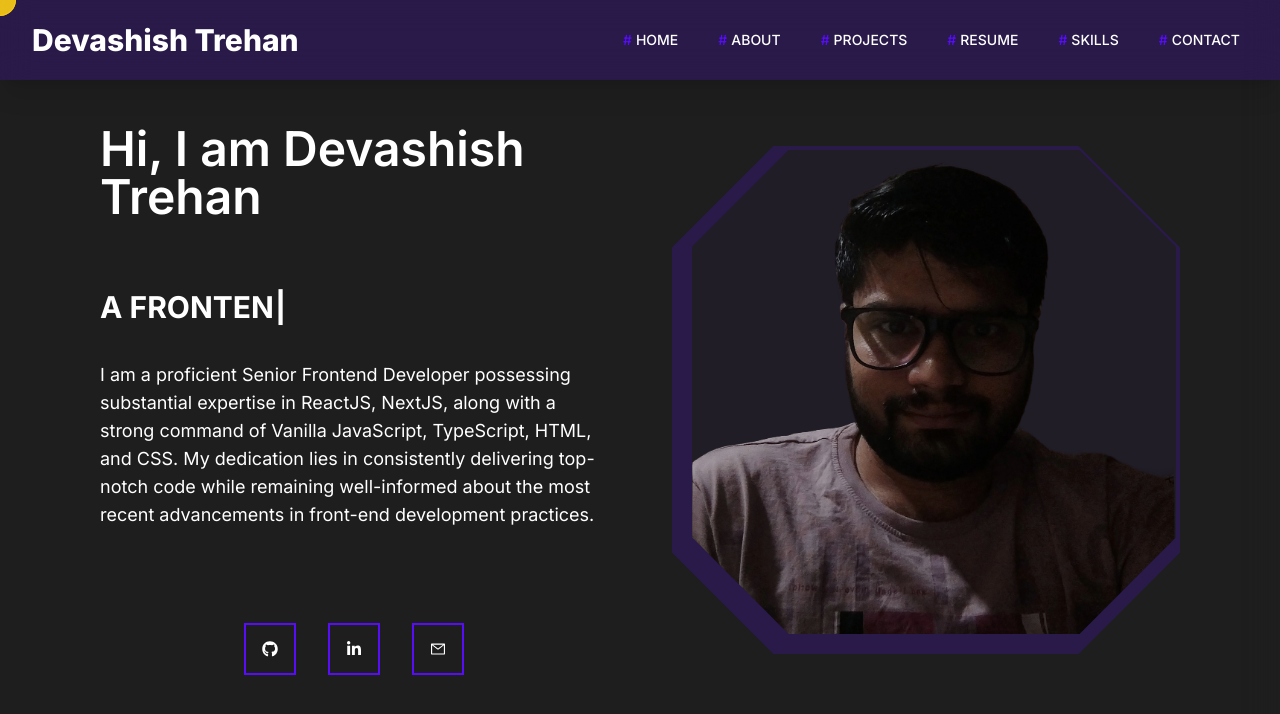
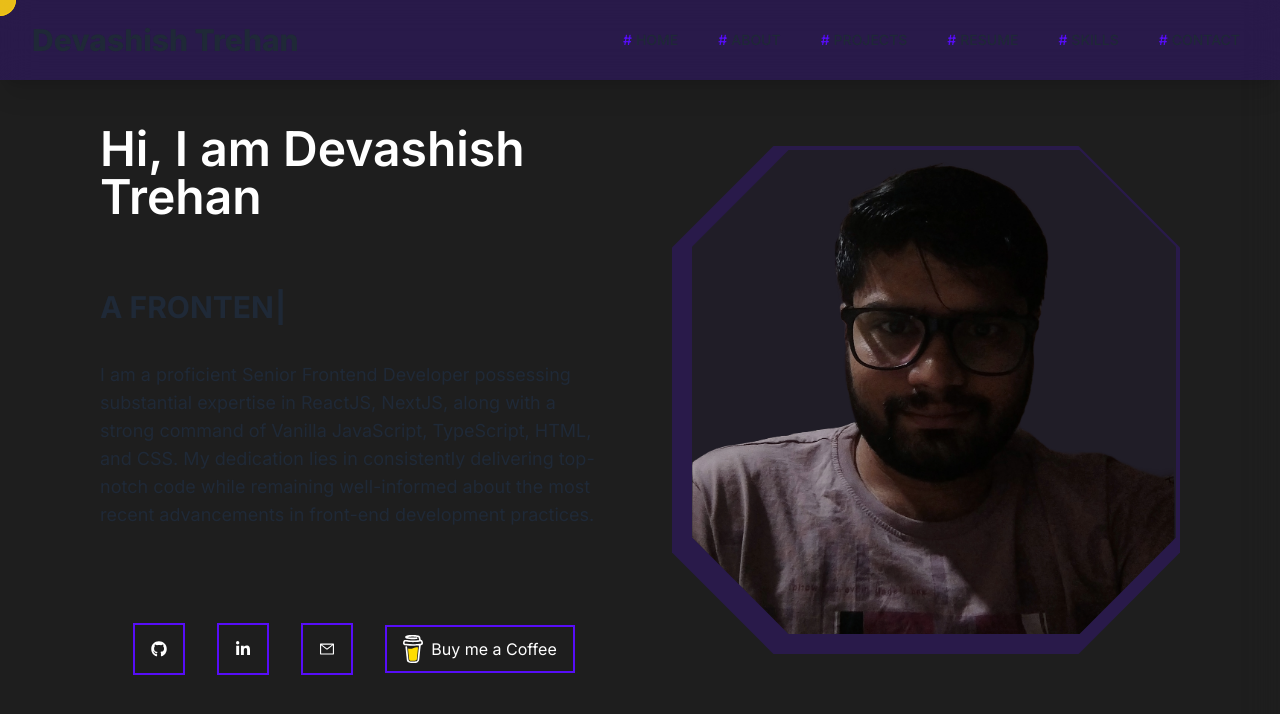
Before and after one commit to siddharthBadola/dev-portfolio, a Next.js app: page / in a window 1280 px wide. Shown: the top 714 px of the page. Built offline with nearby package versions, Linux system fonts and the light colour scheme.

Commit message:
added buymecoffee link

```diff
--- a/next.config.mjs
+++ b/next.config.mjs
@@ -7,17 +7,10 @@ await import("./src/env.mjs");
 /** @type {import("next").NextConfig} */
 const config = {
   reactStrictMode: true,
+  images:{
+    dangerouslyAllowSVG: true,
+  }
 
-  /**
-   * If you have `experimental: { appDir: true }` set, then you must comment the below `i18n` config
-   * out.
-   *
-   * @see https://github.com/vercel/next.js/issues/41980
-   */
-  i18n: {
-    locales: ["en"],
-    defaultLocale: "en",
-  },
 };
 
 export default config;
--- a/src/components/home.tsx
+++ b/src/components/home.tsx
@@ -44,7 +44,7 @@ const Home = (props: SectionProps) => {
           consistently delivering top-notch code while remaining well-informed
           about the most recent advancements in front-end development practices.
         </p>
-        <SocialMediaButtons className="m-auto mt-16" />
+        <SocialMediaButtons className="m-auto mt-16" showBuyMeCoffeeButton />
       </div>
       <div className="order-1 my-8 lg:order-2">
         <div className="bevel-clip mx-auto flex w-fit items-center justify-center bg-primary bg-opacity-20 p-3">
--- a/src/components/navbar.tsx
+++ b/src/components/navbar.tsx
@@ -73,7 +73,7 @@ const Navbar = () => {
         <div
           className={
             nav
-              ? "fixed left-0 top-0 h-screen w-[75%] bg-slate-100 p-5 duration-500 ease-in dark:bg-black sm:w-[60%] sm:p-10 md:w-[45%]"
+              ? "fixed left-0 top-0 h-screen w-[75%] bg-slate-100 p-5 duration-500 ease-in sm:w-[60%] sm:p-10 md:w-[45%]"
               : "fixed left-[-100%] top-0 p-10 duration-500 ease-in"
           }
           ref={ref}
--- a/src/components/skills.tsx
+++ b/src/components/skills.tsx
@@ -10,10 +10,10 @@ const Skills = (props: SectionProps) => {
       <div className="flex flex-wrap items-center justify-around gap-8 py-2 text-lg">
         {SUBJECT_DATA.Skills.map((item, idx) => (
           <div
-            className="flex min-h-[150px] w-[150px] md:min-h-[200px] md:w-[200px] flex-col items-center justify-center gap-8 border border-primary p-4 text-center shadow-card shadow-primary/30"
+            className="flex min-h-[150px] w-[150px] flex-col items-center justify-center gap-8 border border-primary p-4 text-center shadow-card shadow-primary/30 md:min-h-[200px] md:w-[200px]"
             key={idx}
           >
-            <p className="whitespace-nowrap text-xl md:text-2xl font-medium">
+            <p className="whitespace-nowrap text-xl font-medium md:text-2xl">
               {item.name}
             </p>
             <div
--- a/src/components/socialMediaButtons.tsx
+++ b/src/components/socialMediaButtons.tsx
@@ -4,17 +4,21 @@ import { FaGithub, FaLinkedinIn } from "react-icons/fa";
 import Button from "./button";
 import { SUBJECT_DATA } from "@/config/constants";
 import cn from "@/lib/utils";
+import Image from "next/image";
 
 interface SocialMediaButtonsProps {
   className?: string;
   buttonClassName?: string;
+  showBuyMeCoffeeButton?: boolean;
 }
 
 const SocialMediaButtons = ({
   className = "",
   buttonClassName = "",
+  showBuyMeCoffeeButton = false,
 }: SocialMediaButtonsProps) => {
-  const { social_media_links } = SUBJECT_DATA;
+  const { github, linkedin, email, buyMeCoffee } =
+    SUBJECT_DATA?.social_media_links || {};
 
   return (
     <div
@@ -25,7 +29,7 @@ const SocialMediaButtons = ({
     >
       <Button
         as="a"
-        href={social_media_links.github}
+        href={github}
         target="_blank"
         rel="noreferrer"
         icon
@@ -35,7 +39,7 @@ const SocialMediaButtons = ({
       </Button>
       <Button
         as="a"
-        href={social_media_links.linkedin}
+        href={linkedin}
         target="_blank"
         rel="noreferrer"
         icon
@@ -45,13 +49,23 @@ const SocialMediaButtons = ({
       </Button>
       <Button
         icon
-        onClick={() =>
-          (window.location.href = `mailto:${social_media_links.email}`)
-        }
+        onClick={() => (window.location.href = `mailto:${email}`)}
         buttonClassName={buttonClassName}
       >
         <AiOutlineMail />
       </Button>
+      {showBuyMeCoffeeButton && buyMeCoffee ? (
+        <Button as="a" href={buyMeCoffee} target="_blank">
+          <Image
+            src="/images/icons/buyMeCoffee.svg"
+            alt="Buy Me A Coffee"
+            width={20}
+            height={28}
+            className="mr-2"
+          />{" "}
+          Buy me a Coffee
+        </Button>
+      ) : null}
     </div>
   );
 };
--- a/src/config/constants.ts
+++ b/src/config/constants.ts
@@ -114,6 +114,7 @@ export const SUBJECT_DATA = {
     github: "https://github.com/devashish931",
     linkedin: "https://www.linkedin.com/in/devashish-trehan-9347a1173/",
     email: EMAIL_ID,
+    buyMeCoffee: "https://www.buymeacoffee.com/devTrehan",
   },
   projects: PROJECTS,
   Skills: SKILLS,
--- a/src/styles/globals.css
+++ b/src/styles/globals.css
@@ -4,7 +4,7 @@
 
 @layer base {
   body {
-    @apply bg-charcoal dark:text-white;
+    @apply bg-charcoal;
   }
 }
 
```
Also changed, not shown: public/images/icons/BuyMeCoffee.svg (added), 1 other file (tests, documents, lock files or other folders).
